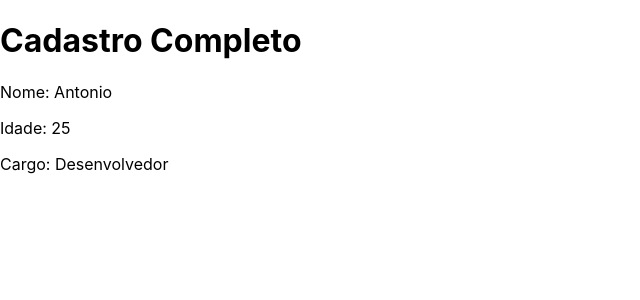
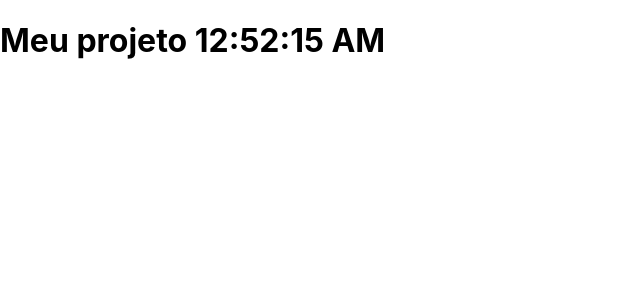
Before and after one commit to AntonioFernando0/react, a React (Create React App) app in the folder meuapp/: page / in a window 1280 px wide. Shown: the top 300 px of the page, without its empty margins (0-640 px from the left). Built offline with nearby package versions, Linux system fonts and the light colour scheme.

Commit message:
Ciclo de vida dos components
Aplicando o componetDidMount.

```diff
--- a/meuapp/src/App.js
+++ b/meuapp/src/App.js
@@ -1,27 +1,46 @@
 // Importação do React e do componente base 'Component' da biblioteca React
 import React, { Component } from "react";
 
-function App(){
+class App extends Component {
+    constructor(props){
+      super(props)
+      this.state = {
+        hora: "00:00:00"
+      }
+
+    }
+
+    componentDidMount(){
+
+      setInterval(() => {
+        this.setState({
+          hora: new Date().toLocaleTimeString()
+        })
+
+      }, 1000 )
+
+
+    }
+
+  render(){
     return(
 
       <div>
+        <h1>
+          Meu projeto {this.state.hora}
 
-    <Completo Nome = "Antonio" Idade = {25} cargo = "Desenvolvedor" />
 
+        </h1>
       </div>
+
+
     )
+
   }
 
-function Completo(props) {
 
-  return(
-    <div>
-    <h1>Cadastro Completo</h1>
-    <p>Nome: {props.Nome}</p>
-    <p>Idade: {props.Idade}</p>
-    <p>Cargo: {props.cargo}</p>
-  </div>
-  )
+
 }
+
 // Exporta o componente 'App' para ser usado em outros arquivos
 export default App;
```
Lines whose indentation alone changed are shown as unchanged.
